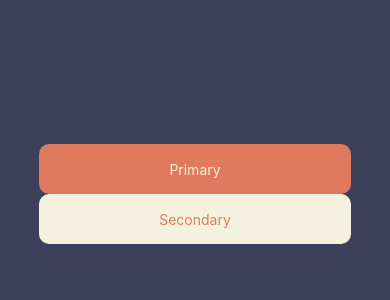
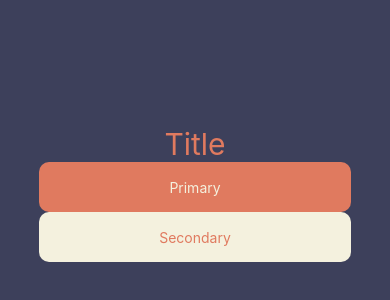
Before and after one commit to NayT37/cursorn, a React Native app: screen / in a window 390 px wide. Shown: the part 228-528 px from the top of the page. Built offline with nearby package versions, Linux system fonts and the light colour scheme.

Commit message:
aug_02: Update texts to new component

```diff
--- a/App.tsx
+++ b/App.tsx
@@ -1,7 +1,7 @@
 import React, {useState} from 'react';
 // Components
 import {StyleSheet, View} from 'react-native';
-import {CustomModal, DefaultButton} from './src/components';
+import {CustomModal, DefaultButton, Typography} from './src/components';
 // Resources
 import {colors} from './src/utils/theme';
 
@@ -30,10 +30,13 @@ const App = () => {
 
     return (
         <View style={styles.mainContainer}>
+            <Typography size={30} color={colors.primary}>
+                Title
+            </Typography>
             <DefaultButton onPress={showAlert} text="Primary" />
             <DefaultButton theme="secondary" onPress={showAlert} text="Secondary" />
             <CustomModal
-                actionButtonText="ok"
+                actionButtonText="Ok"
                 cancelButtonText="Cancel"
                 isModalVisible={IsModalVisible}
                 onModalAction={hideAlert}
@@ -48,6 +51,7 @@ const App = () => {
  * This stylesheet calculates styles ONCE and avoids re rendering
  */
 const styles = StyleSheet.create({
+    title: {},
     mainContainer: {
         alignItems: 'center',
         backgroundColor: colors.secondary,
--- a/src/components/DefaultButton/DefaultButton.tsx
+++ b/src/components/DefaultButton/DefaultButton.tsx
@@ -1,7 +1,8 @@
 import React, {useCallback} from 'react';
-import {Text, TouchableOpacity, ViewStyle} from 'react-native';
+import {TouchableOpacity, ViewStyle} from 'react-native';
 import styles from './styles';
 import {colors} from '../../utils/theme';
+import Typography from '../Typography';
 
 interface Props {
     color: string;
@@ -35,12 +36,12 @@ const DefaultButton = ({color, compStyle, onPress, text, textSize, theme}: Props
      */
     const getTextStyle = useCallback(() => {
         if (theme === 'primary') {
-            return styles.txtPrimary;
+            return colors.white;
         }
         if (theme === 'secondary') {
-            return styles.txtSecondary;
+            return colors.primary;
         }
-        return {}; // Always return something
+        return colors.black; // Always return something
     }, [theme]);
 
     return (
@@ -50,7 +51,9 @@ const DefaultButton = ({color, compStyle, onPress, text, textSize, theme}: Props
                 Another solution:
                 styles[theme] -> This way it will look for
              */}
-            <Text style={[styles.btnText, {fontSize: textSize}, getTextStyle()]}>{text}</Text>
+            <Typography align="center" size={textSize} color={getTextStyle()}>
+                {text}
+            </Typography>
         </TouchableOpacity>
     );
 };
--- a/src/components/index.ts
+++ b/src/components/index.ts
@@ -1,2 +1,3 @@
 export {default as DefaultButton} from './DefaultButton/index';
 export {default as CustomModal} from './organisms/CustomModal/CustomModal';
+export {default as Typography} from './Typography';
--- a/src/components/organisms/CustomModal/CustomModal.tsx
+++ b/src/components/organisms/CustomModal/CustomModal.tsx
@@ -1,7 +1,8 @@
 import React from 'react';
 // Components
-import {Modal, Text, View} from 'react-native';
+import {Modal, View} from 'react-native';
 import {DefaultButton} from '../../../components';
+import Typography from '../../Typography';
 // Resources
 import styles from './styles';
 
@@ -19,7 +20,9 @@ const CustomModal = ({actionButtonText, isModalVisible, cancelButtonText, onModa
         <Modal visible={isModalVisible} transparent animationType="fade">
             <View style={styles.modal}>
                 <View style={styles.modalWrapper}>
-                    <Text style={styles.modalText}>{text}</Text>
+                    <View style={styles.modalText}>
+                        <Typography>{text}</Typography>
+                    </View>
                     <DefaultButton onPress={onModalAction} text={actionButtonText} compStyle={styles.modalButton} textSize={18} />
                     {cancelButtonText && onModalCancel ? (
                         <DefaultButton
```
